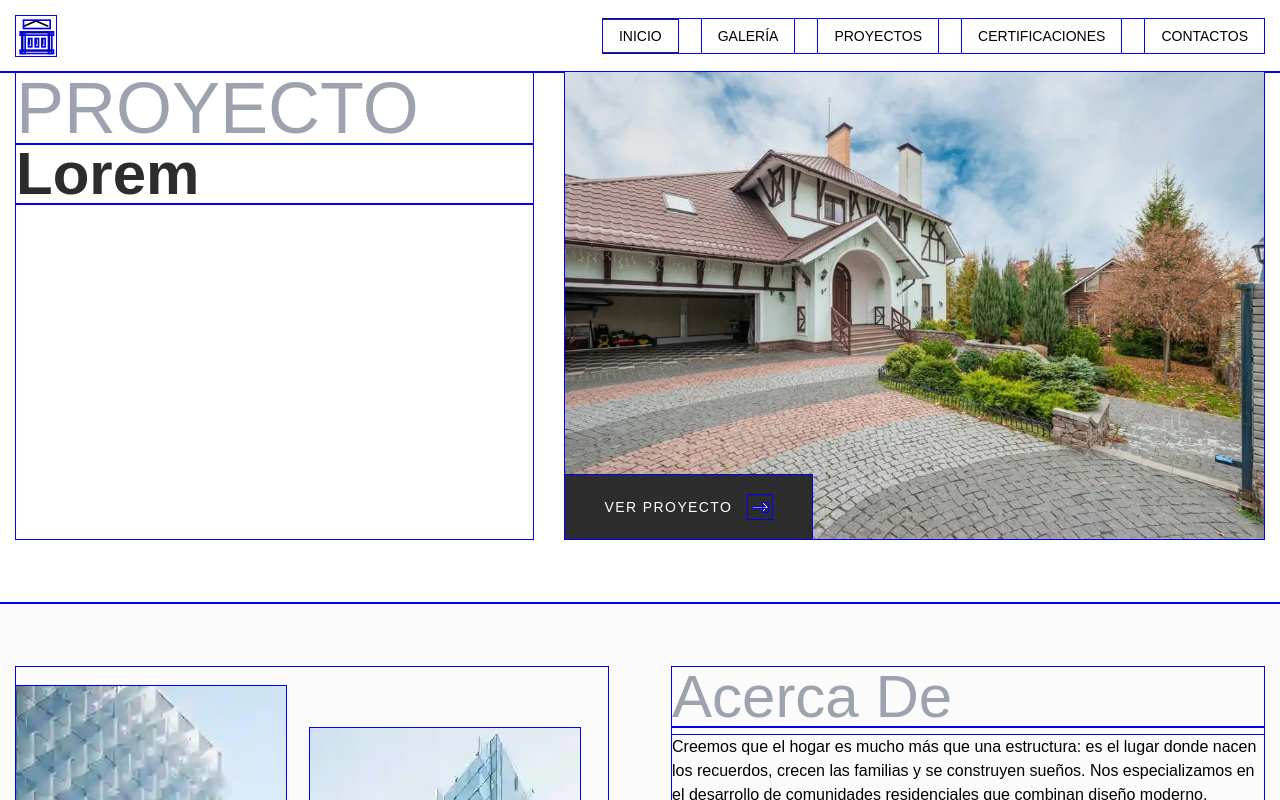
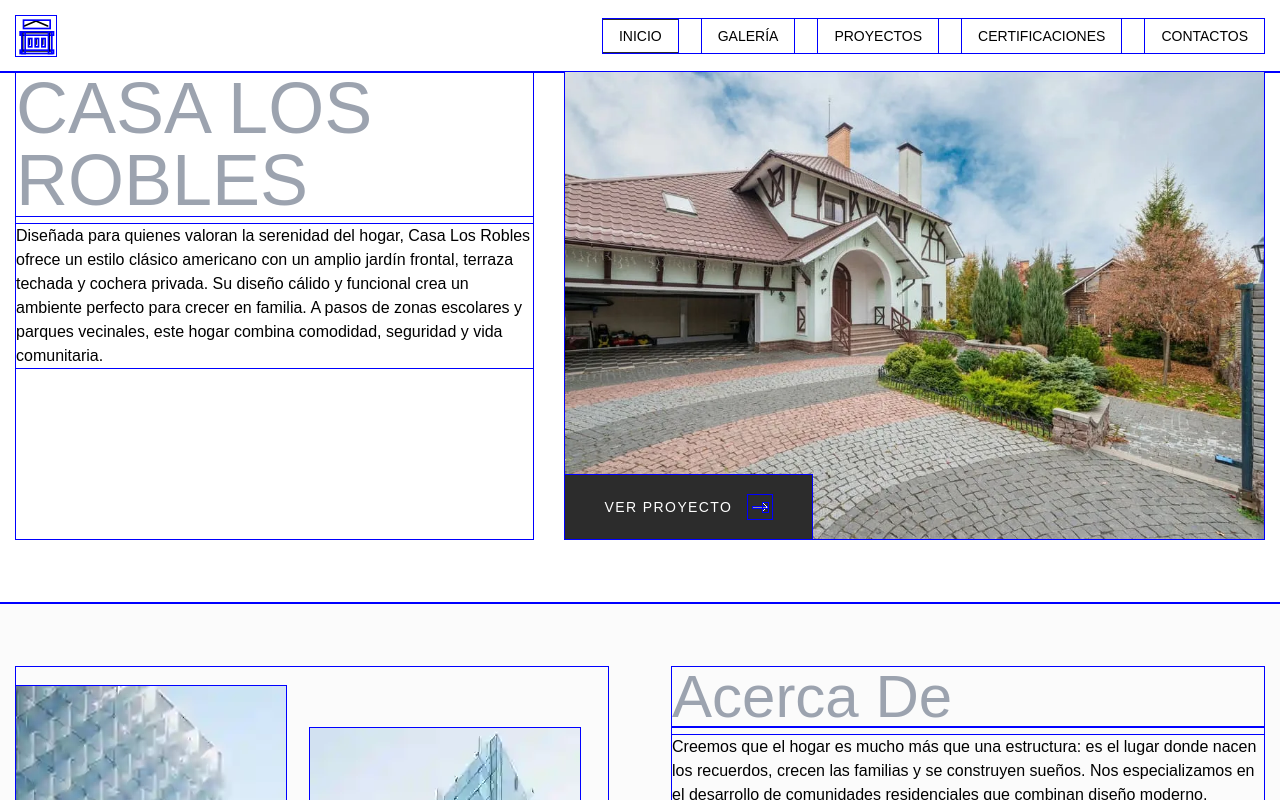
Before and after one commit to damiro3017/residential-builder, a React (Vite) app: page / in a window 1280 px wide. Shown: the top 800 px of the page. Built offline with nearby package versions, Linux system fonts and the light colour scheme.

Commit message:
Unify databases

```diff
--- a/src/components/Hero.jsx
+++ b/src/components/Hero.jsx
@@ -1,17 +1,19 @@
-import React from 'react'
 import { SectionContainer } from './SectionContainer'
 import { DefaultTitle } from './DefaultTitle'
 import { DefaultButton } from './DefaultButton'
 import Project01 from "../assets/images/projects_01a.webp"
+import ProjectsData from '../data/ProjectsData'
+import { DefaultText } from './DefaultText'
 
 export const Hero = () => {
     return (
         <>
             <SectionContainer className="grid grid-cols-7 pt-0 gap-8">
                 <div className='col-span-3'>
-                    <h1 className='text-7xl text-gray-400 font-light uppercase'>Proyecto</h1>
-                    <DefaultTitle subtitle="Lorem" />
-                    <p></p>
+                    <h1 className='text-7xl text-gray-400 font-light uppercase'>{ProjectsData[0].title}</h1>
+                    <DefaultText>
+                        {ProjectsData[0].description}
+                    </DefaultText>
                 </div>
                 <div className='relative col-span-4'>
                     <img
--- a/src/components/ProjectsCard.jsx
+++ b/src/components/ProjectsCard.jsx
@@ -18,7 +18,7 @@ export const ProjectsCard = ({ image, title, description, path }) => {
                 <DefaultText className="mt-4">
                     {description}
                 </DefaultText>
-                <DefaultButton text="Ver más" className="mt-auto" to={path} />
+                <DefaultButton text="Ver proyecto" className="mt-auto" to={path} />
             </div>
         </div>
     )
--- a/src/components/ProjectsItem.jsx
+++ b/src/components/ProjectsItem.jsx
@@ -1,12 +1,12 @@
 import { useParams } from "react-router-dom"
-import ProjectsItemData from "../data/ProjectsItemData";
+import ProjectsData from "../data/ProjectsData";
 import { SectionContainer } from "./SectionContainer";
 import { DefaultTitle } from "./DefaultTitle";
 import { DefaultText } from "./DefaultText";
 
 export const ProjectsItem = () => {
     const { id } = useParams();
-    const data = ProjectsItemData.find(item => item.id === Number(id));
+    const data = ProjectsData.find(item => item.id === Number(id));
 
     return (
         <SectionContainer>
--- a/src/data/ProjectsData.jsx
+++ b/src/data/ProjectsData.jsx
@@ -1,45 +1,98 @@
-import Project01 from "../assets/images/projects_01a.webp"
-import Project02 from "../assets/images/projects_02a.webp"
-import Project03 from "../assets/images/projects_03a.webp"
-import Project04 from "../assets/images/projects_04a.webp"
-import Project05 from "../assets/images/projects_05a.webp"
-import Project06 from "../assets/images/projects_06a.webp"
+import Project01 from "../assets/images/projects_01a.webp";
+import Project02 from "../assets/images/projects_02a.webp";
+import Project03 from "../assets/images/projects_03a.webp";
+import Project04 from "../assets/images/projects_04a.webp";
+import Project05 from "../assets/images/projects_05a.webp";
+import Project06 from "../assets/images/projects_06a.webp";
 
-export const ProjectsData = [
+import Family01 from "../assets/images/family_01a.webp";
+import Family02 from "../assets/images/family_02a.webp";
+import Family03 from "../assets/images/family_03a.webp";
+import Family04 from "../assets/images/family_04a.webp";
+import Family05 from "../assets/images/family_05a.webp";
+import Family06 from "../assets/images/family_06a.webp";
+
+import Planos01 from "../assets/images/planos_01a.webp";
+import Planos02 from "../assets/images/planos_02a.webp";
+import Planos03 from "../assets/images/planos_03a.webp";
+import Planos04 from "../assets/images/planos_04a.webp";
+import Planos05 from "../assets/images/planos_05a.webp";
+import Planos06 from "../assets/images/planos_06a.webp";
+
+
+const ProjectsData = [
     {
         id: 1,
-        image: Project01,
+        banner: Project01,
+        square: Family01,
+        footer: Planos01,
         title: "Casa Los Robles",
-        description: "Diseñada para quienes valoran la serenidad del hogar, Casa Los Robles ofrece un estilo clásico americano con un amplio jardín frontal, terraza techada y cochera privada. Su diseño cálido y funcional crea un ambiente perfecto para crecer en familia. A pasos de zonas escolares y parques vecinales, este hogar combina comodidad, seguridad y vida comunitaria.",
+        subtitle: "Viviendas modernas en un entorno natural",
+        description:
+            "Diseñada para quienes valoran la serenidad del hogar, Casa Los Robles ofrece un estilo clásico americano con un amplio jardín frontal, terraza techada y cochera privada. Su diseño cálido y funcional crea un ambiente perfecto para crecer en familia. A pasos de zonas escolares y parques vecinales, este hogar combina comodidad, seguridad y vida comunitaria.",
+        text:
+            "Residencial Las Palmas combina arquitectura contemporánea con espacios verdes y calles tranquilas. Cada vivienda está diseñada con amplias zonas sociales, cocina equipada, jardín privado y acabados de calidad. Un entorno seguro con parques, senderos peatonales y acceso cercano a escuelas, ideal para familias que priorizan calidad de vida y conexión con la naturaleza.",
     },
     {
         id: 2,
-        image: Project02,
+        banner: Project02,
+        square: Family02,
+        footer: Planos02,
         title: "Residencia El Bosque",
-        description: "Moderna y funcional, esta residencia de dos niveles presenta un diseño contemporáneo con líneas limpias, ventanales panorámicos y una distribución inteligente. Con tres habitaciones, una sala de juegos familiar y patio trasero con deck de madera, El Bosque es ideal para familias que buscan confort y estilo en una comunidad tranquila y conectada.",
+        subtitle: "Lujo urbano en el corazón de la ciudad",
+        description:
+            "Moderna y funcional, esta residencia de dos niveles presenta un diseño contemporáneo con líneas limpias, ventanales panorámicos y una distribución inteligente. Con tres habitaciones, una sala de juegos familiar y patio trasero con deck de madera, El Bosque es ideal para familias que buscan confort y estilo en una comunidad tranquila y conectada.",
+        text:
+            "Ubicado en una zona céntrica y bien conectada, Central Park ofrece departamentos familiares con acabados premium, seguridad 24/7 y amenidades como gimnasio, rooftop y salón social. Perfecto para familias que desean vivir en el corazón de la ciudad sin sacrificar confort, privacidad ni estilo.",
     },
     {
         id: 3,
-        image: Project03,
+        banner: Project03,
+        square: Family03,
+        footer: Planos03,
         title: "Hogar Vista Verde",
-        description: "Inspirada en la vida al aire libre, Vista Verde combina arquitectura abierta con un entorno natural. Cuenta con jardín privado, espacio para parrilla y áreas interiores pensadas para la convivencia familiar. Ideal para quienes sueñan con tardes en el jardín, niños jugando libres y un ambiente que fomente el bienestar diario.",
+        subtitle: "Exclusividad con vista a la naturaleza",
+        description:
+            "Inspirada en la vida al aire libre, Vista Verde combina arquitectura abierta con un entorno natural. Cuenta con jardín privado, espacio para parrilla y áreas interiores pensadas para la convivencia familiar. Ideal para quienes sueñan con tardes en el jardín, niños jugando libres y un ambiente que fomente el bienestar diario.",
+        text:
+            "Este condominio ofrece un entorno privado con espectaculares vistas al lago, ideal para familias que valoran la tranquilidad. Las casas incluyen terrazas amplias, áreas verdes y acceso a espacios recreativos como muelles y zonas de picnic. Un lugar pensado para quienes desean vivir en armonía con el paisaje y la serenidad del agua.",
     },
     {
         id: 4,
-        image: Project04,
+        banner: Project04,
+        square: Family04,
+        footer: Planos04,
         title: "Casa Jardines del Sol",
-        description: "Con cuatro habitaciones, amplias salas y un diseño pensado para grandes familias, Jardines del Sol ofrece el equilibrio perfecto entre privacidad y vida compartida. Está ubicada en una comunidad cerrada con parques infantiles, senderos y vigilancia 24/7, lo que la convierte en una opción ideal para quienes priorizan la seguridad sin renunciar a la calidad de vida.",
+        subtitle: "Oficinas inteligentes para empresas modernas",
+        description:
+            "Con cuatro habitaciones, amplias salas y un diseño pensado para grandes familias, Jardines del Sol ofrece el equilibrio perfecto entre privacidad y vida compartida. Está ubicada en una comunidad cerrada con parques infantiles, senderos y vigilancia 24/7, lo que la convierte en una opción ideal para quienes priorizan la seguridad sin renunciar a la calidad de vida.",
+        text:
+            "Aunque su enfoque es corporativo, este desarrollo ofrece también áreas residenciales tipo loft para familias pequeñas que desean vivir cerca de sus centros de trabajo. Las unidades combinan diseño moderno, eficiencia energética y acceso inmediato a zonas comerciales y de negocios.",
     },
     {
         id: 5,
-        image: Project05,
+        banner: Project05,
+        square: Family05,
+        footer: Planos05,
         title: "Residencial La Arboleda",
-        description: "Este conjunto residencial ofrece casas independientes rodeadas de áreas verdes, parques comunitarios y zonas de recreo. Las viviendas cuentan con cocinas abiertas, espacios sociales amplios y garaje privado. Es el entorno perfecto para criar hijos rodeados de naturaleza, aire puro y una comunidad comprometida con la armonía familiar.",
+        subtitle: "Hogares familiares rodeados de naturaleza",
+        description:
+            "Este conjunto residencial ofrece casas independientes rodeadas de áreas verdes, parques comunitarios y zonas de recreo. Las viviendas cuentan con cocinas abiertas, espacios sociales amplios y garaje privado. Es el entorno perfecto para criar hijos rodeados de naturaleza, aire puro y una comunidad comprometida con la armonía familiar.",
+        text:
+            "Un conjunto de casas tipo americano con patios amplios, techos a dos aguas y calles arboladas. Este proyecto fue concebido para fomentar la vida comunitaria, con parques, zonas para bicicletas y áreas de juegos. Ideal para familias que buscan un espacio seguro y estimulante para el crecimiento de sus hijos.",
     },
     {
         id: 6,
-        image: Project06,
+        banner: Project06,
+        square: Family06,
+        footer: Planos06,
         title: "Villa Familiar Riviera",
-        description: "Una joya residencial que integra diseño moderno con espacios recreativos privados. La villa cuenta con piscina, salón multiuso, jardín trasero y ambientes pensados para el disfrute en familia. Riviera es sinónimo de calidad de vida, cercana a escuelas, centros comerciales y servicios, ideal para quienes buscan comodidad, elegancia y funcionalidad en un solo lugar.",
-    }
-]
+        subtitle: "Vivienda premium con estilo de resort",
+        description:
+            "Una joya residencial que integra diseño moderno con espacios recreativos privados. La villa cuenta con piscina, salón multiuso, jardín trasero y ambientes pensados para el disfrute en familia. Riviera es sinónimo de calidad de vida, cercana a escuelas, centros comerciales y servicios, ideal para quienes buscan comodidad, elegancia y funcionalidad en un solo lugar.",
+        text:
+            "Riviera combina el estilo de vida de resort con la comodidad del hogar. Casas espaciosas con jardín, piscina privada y zonas de recreación como canchas y club social. Ubicado en una zona exclusiva, es el lugar ideal para familias que desean vivir con estilo, privacidad y acceso a servicios de primer nivel.",
+    },
+];
+
+export default ProjectsData;
--- a/src/pages/Projects.jsx
+++ b/src/pages/Projects.jsx
@@ -1,7 +1,7 @@
 import { DefaultTitle } from "../components/DefaultTitle"
 import { ProjectsCard } from "../components/ProjectsCard"
 import { SectionContainer } from "../components/SectionContainer"
-import { ProjectsData } from "../data/ProjectsData"
+import ProjectsData from "../data/ProjectsData"
 
 export const Projects = () => {
   return (
@@ -11,7 +11,7 @@ export const Projects = () => {
         {ProjectsData.map((e) => (
           <ProjectsCard
             key={e.id}
-            image={e.image}
+            image={e.banner}
             title={e.title}
             description={e.description}
             path={`/projects/${e.id}`} />
```
Also changed, not shown: src/data/ProjectsItemData.jsx (deleted, +0 -79 lines), src/pages/Gallery.jsx (+5 -5 lines).
